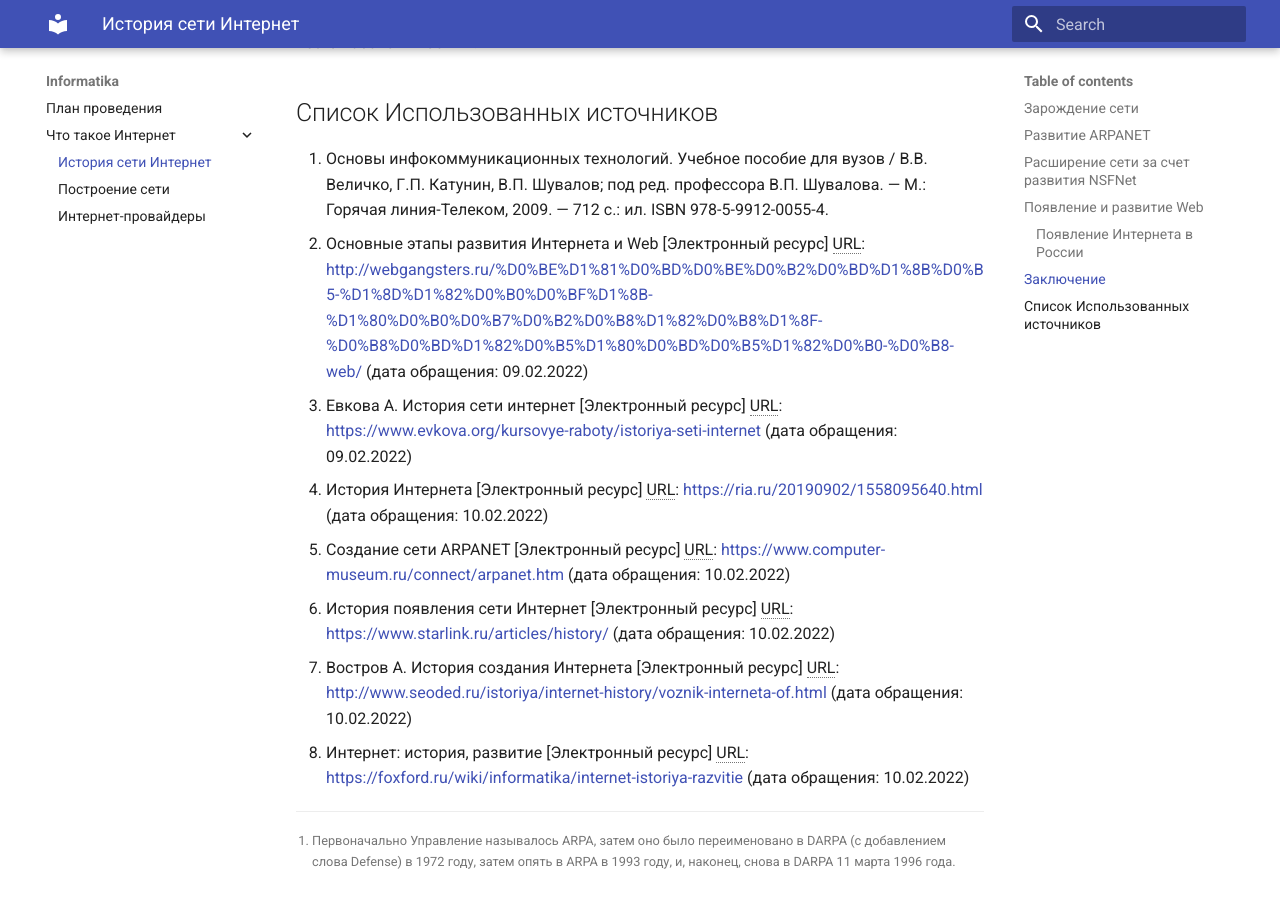
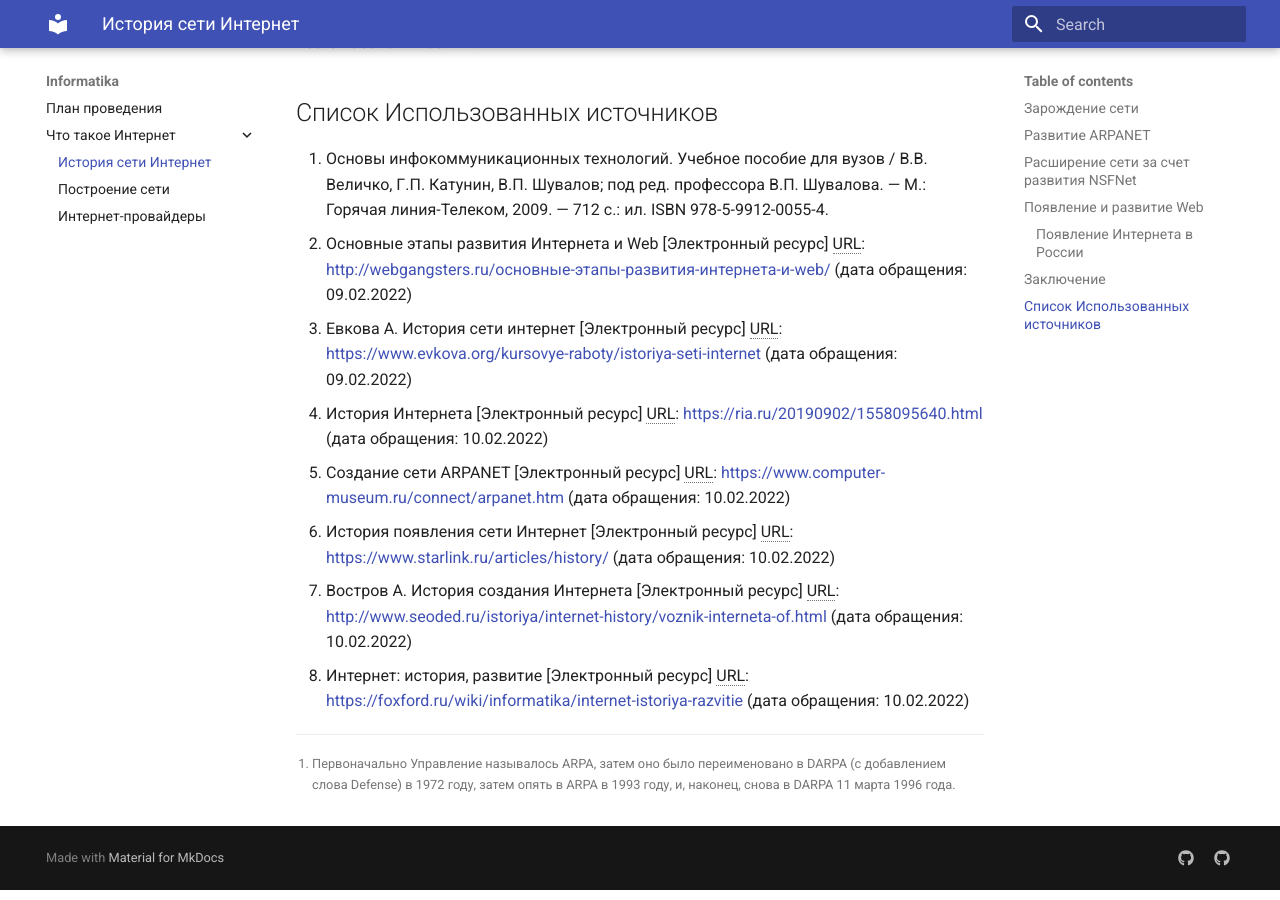
Before and after one commit to chabErch/Informatika, an MkDocs documentation site: the page built from docs/История Интернета.md, in a window 1280 px wide and 900 px high, scrolled down 4452 px. Built offline with MkDocs 1.6.1 and Material for MkDocs 9.7.7, drawn with Linux system fonts in a browser that asks for light colours; some of the changed lines change nothing that is shown.

Commit message:
fix the ugly link

```diff
--- a/docs/История Интернета.md
+++ b/docs/История Интернета.md
@@ -78,7 +78,7 @@
 ## Список Использованных источников
 
 1. Основы инфокоммуникационных технологий. Учебное пособие для вузов / В.В. Величко, Г.П. Катунин, В.П. Шувалов; под ред. профессора В.П. Шувалова. — М.: Горячая линия-Телеком, 2009. — 712 с.: ил. ISBN 978-5-9912-0055-4.
-2. Основные этапы развития Интернета и Web [Электронный ресурс] URL: [http://webgangsters.ru/%D0%BE%D1%81%D0%BD%D0%BE%D0%B2%D0%BD%D1%8B%D0%B5-%D1%8D%D1%82%D0%B0%D0%BF%D1%8B-%D1%80%D0%B0%D0%B7%D0%B2%D0%B8%D1%82%D0%B8%D1%8F-%D0%B8%D0%BD%D1%82%D0%B5%D1%80%D0%BD%D0%B5%D1%82%D0%B0-%D0%B8-web/](http://webgangsters.ru/%D0%BE%D1%81%D0%BD%D0%BE%D0%B2%D0%BD%D1%8B%D0%B5-%D1%8D%D1%82%D0%B0%D0%BF%D1%8B-%D1%80%D0%B0%D0%B7%D0%B2%D0%B8%D1%82%D0%B8%D1%8F-%D0%B8%D0%BD%D1%82%D0%B5%D1%80%D0%BD%D0%B5%D1%82%D0%B0-%D0%B8-web/) (дата обращения: 09.02.2022)
+2. Основные этапы развития Интернета и Web [Электронный ресурс] URL: [http://webgangsters.ru/основные-этапы-развития-интернета-и-web/](http://webgangsters.ru/%D0%BE%D1%81%D0%BD%D0%BE%D0%B2%D0%BD%D1%8B%D0%B5-%D1%8D%D1%82%D0%B0%D0%BF%D1%8B-%D1%80%D0%B0%D0%B7%D0%B2%D0%B8%D1%82%D0%B8%D1%8F-%D0%B8%D0%BD%D1%82%D0%B5%D1%80%D0%BD%D0%B5%D1%82%D0%B0-%D0%B8-web/) (дата обращения: 09.02.2022)
 3. Евкова A. История сети интернет [Электронный ресурс] URL: [https://www.evkova.org/kursovye-raboty/istoriya-seti-internet](https://www.evkova.org/kursovye-raboty/istoriya-seti-internet) (дата обращения: 09.02.2022)
 4. История Интернета [Электронный ресурс] URL: [https://ria.ru/20190902/1558095640.html](https://ria.ru/20190902/1558095640.html) (дата обращения: 10.02.2022)
 5. Создание сети ARPANET [Электронный ресурс] URL: [https://www.computer-museum.ru/connect/arpanet.htm](https://www.computer-museum.ru/connect/arpanet.htm) (дата обращения: 10.02.2022)
```
